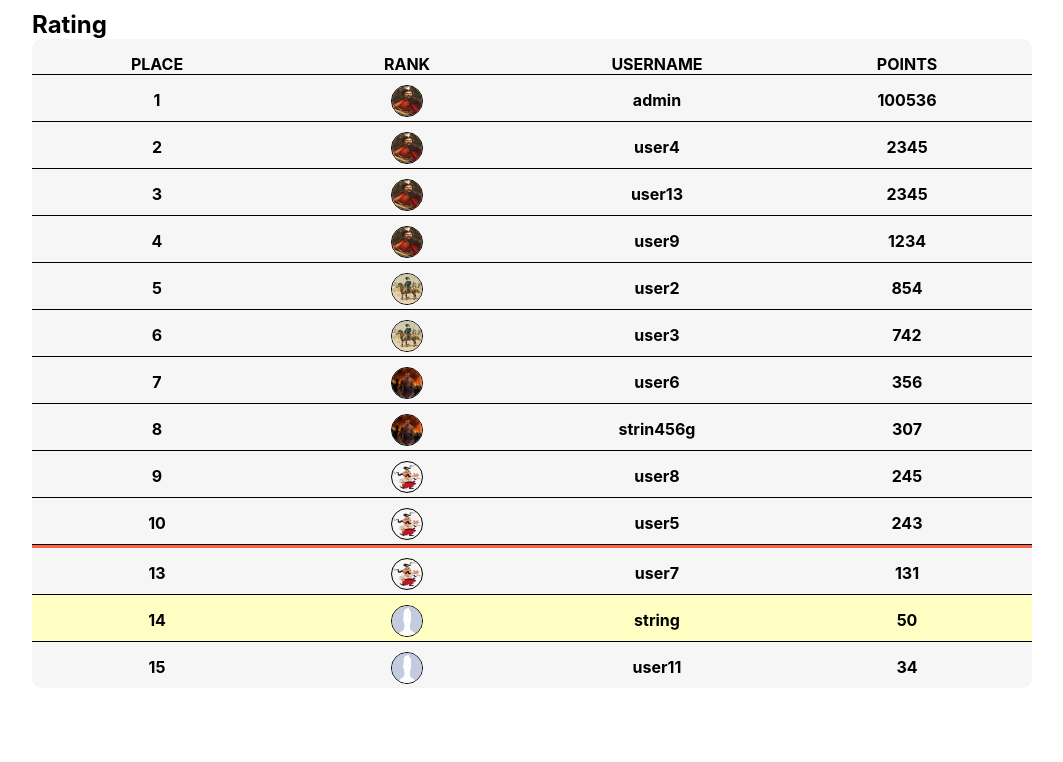
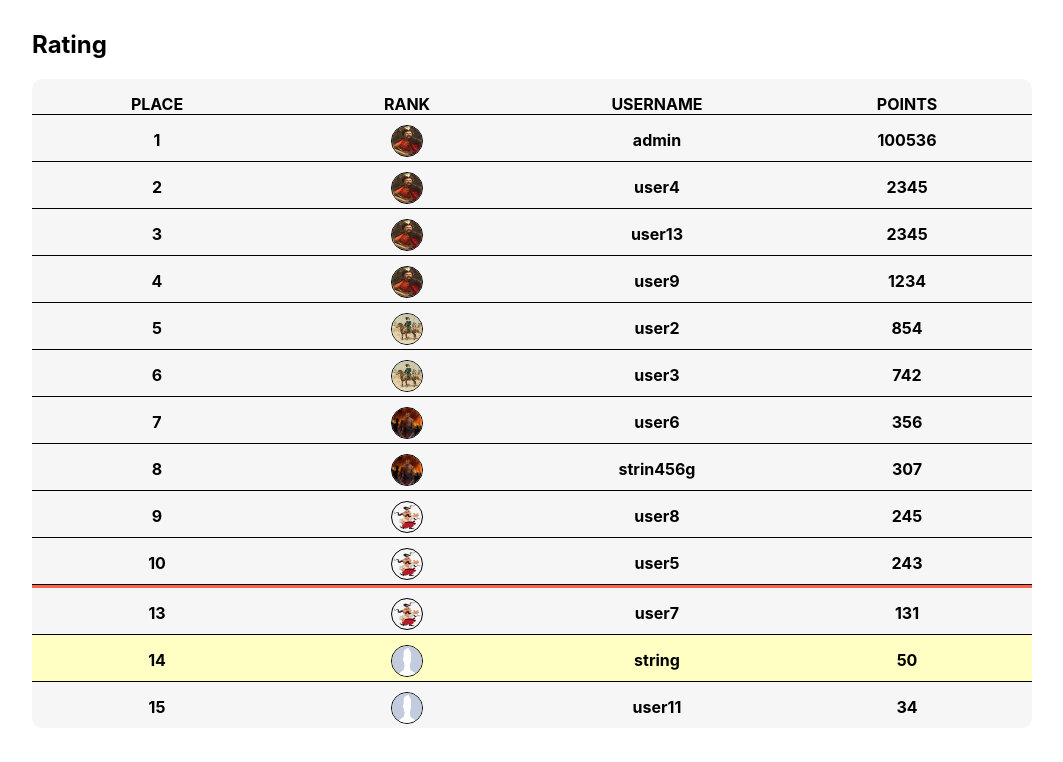
Before and after one commit to User-Avatar-BackEnd/FinalProject, a React (Create React App) app: page / in a window 1280 px wide. Shown: the top 762 px of the page, without its empty margins (108-1171 px from the left). Built offline with nearby package versions, Linux system fonts and the light colour scheme.

Commit message:
Rating component

```diff
--- a/src/App.css
+++ b/src/App.css
@@ -1,4 +1,8 @@
-* {
-  padding: 0;
-  margin: 0;
+.Rating {
+  width: 1000px;
+  display: flex;
+  flex-direction: column;
+  margin: 0 auto;
+  font-weight: bold;
+  box-shadow: 5px 10px #888888;
 }
```
Also changed, not shown: 1 other file (tests, documents, lock files or other folders).
